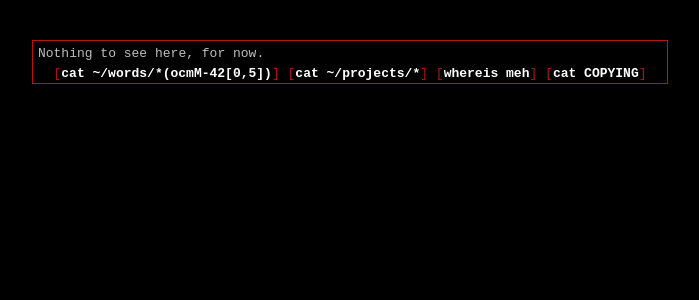
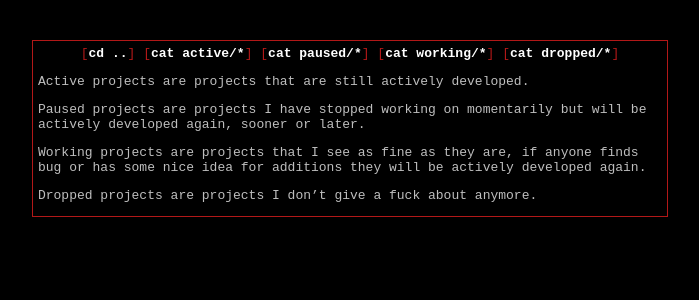
Before and after one commit to meh/meh.github.io, a Jekyll site: the page built from projects.md, in a window 1280 px wide. Shown: the top 300 px of the page, without its empty margins (290-989 px from the left). Built offline with Jekyll 4.4.1, drawn with Linux system fonts in a browser that asks for light colours.

Commit message:
layout/content: some moving around and addition

```diff
--- a/_layouts/default.html
+++ b/_layouts/default.html
@@ -20,6 +20,26 @@
 
     <body>
         <div id="container">
+            <div id="menu">
+              {% if page.url == "/index.html" %}
+                <span class="bracket">[</span><a href="/archive.html">ls -lh ~/words</a><span class="bracket">]</span>
+                <span class="bracket">[</span><a href="/projects.html">cd ~/projects</a><span class="bracket">]</span>
+                <span class="bracket">[</span><a href="/whereis.html">whereis meh</a><span class="bracket">]</span>
+                <span class="bracket">[</span><a href="/copying.html">cat COPYING</a><span class="bracket">]</span>
+              {% elsif page.url == "/projects.html" || page.url == "/projects/active.html" || page.url == "/projects/paused.html" || page.url == "/projects/working.html" || page.url == "/projects/dropped.html" %}
+                <span class="bracket">[</span><a href="/">cd ..</a><span class="bracket">]</span>
+                <span class="bracket">[</span><a href="/projects/active.html">cat active/*</a><span class="bracket">]</span>
+                <span class="bracket">[</span><a href="/projects/paused.html">cat paused/*</a><span class="bracket">]</span>
+                <span class="bracket">[</span><a href="/projects/working.html">cat working/*</a><span class="bracket">]</span>
+                <span class="bracket">[</span><a href="/projects/dropped.html">cat dropped/*</a><span class="bracket">]</span>
+              {% else %}
+                <span class="bracket">[</span><a href="/">cat ~/words/*(ocmM-42[0,5])</a><span class="bracket">]</span>
+                <span class="bracket">[</span><a href="/projects.html">cd ~/projects</a><span class="bracket">]</span>
+                <span class="bracket">[</span><a href="/whereis.html">whereis meh</a><span class="bracket">]</span>
+                <span class="bracket">[</span><a href="/copying.html">cat COPYING</a><span class="bracket">]</span>
+              {% endif %}
+            </div>
+
             <div id="content">
                 {{ content }}
             </div>
@@ -33,18 +53,6 @@
               <span id="IDCommentsPostTitle" style="display:none"></span>
               <script type='text/javascript' src='http://www.intensedebate.com/js/genericCommentWrapperV2.js'></script>
             {% endif %}
-
-            <div id="menu">
-              {% if page.url == "/index.html" %}
-                <span class="bracket">[</span><a href="/archive.html">ls -lh ~/words</a><span class="bracket">]</span>
-              {% else %}
-                <span class="bracket">[</span><a href="/">cat ~/words/*(ocmM-42[0,5])</a><span class="bracket">]</span>
-              {% endif %}
-
-              <span class="bracket">[</span><a href="/projects.html">cat ~/projects/*</a><span class="bracket">]</span>
-              <span class="bracket">[</span><a href="/whereis.html">whereis meh</a><span class="bracket">]</span>
-              <span class="bracket">[</span><a href="/copying.html">cat COPYING</a><span class="bracket">]</span>
-            </div>
         </div>
     </body>
 </html>
--- a/css/default.css
+++ b/css/default.css
@@ -72,8 +72,6 @@ menu, ol, ul {
 	width: 100%;
 
 	text-align: center;
-	padding-bottom: 2px;
-  padding-top: 5px;
 }
 
 #menu a {
--- a/index.html
+++ b/index.html
@@ -21,6 +21,6 @@ comments: false
       </div>
     </div>
 
-    <hr class="separator"/>
+    <hr/>
   {% endfor %}
 </div>
--- a/projects.html
+++ /dev/null
@@ -1,9 +0,0 @@
----
-title: meh, some projects
-lang: en
-
-layout: default
-comments: false
----
-
-Nothing to see here, for now.
--- /dev/null
+++ b/projects.md
@@ -0,0 +1,17 @@
+---
+title: meh, some projects
+lang: en
+
+layout: default
+comments: false
+---
+
+Active projects are projects that are still actively developed.
+
+Paused projects are projects I have stopped working on momentarily but will be
+actively developed again, sooner or later.
+
+Working projects are projects that I see as fine as they are, if anyone finds bug or
+has some nice idea for additions they will be actively developed again.
+
+Dropped projects are projects I don't give a fuck about anymore.
```
Also changed, not shown: archive.html (+5 -9 lines), projects/active.md (added, +9 -0 lines), projects/dropped.md (added, +9 -0 lines), projects/paused.md (added, +9 -0 lines), projects/working.md (added, +9 -0 lines).
